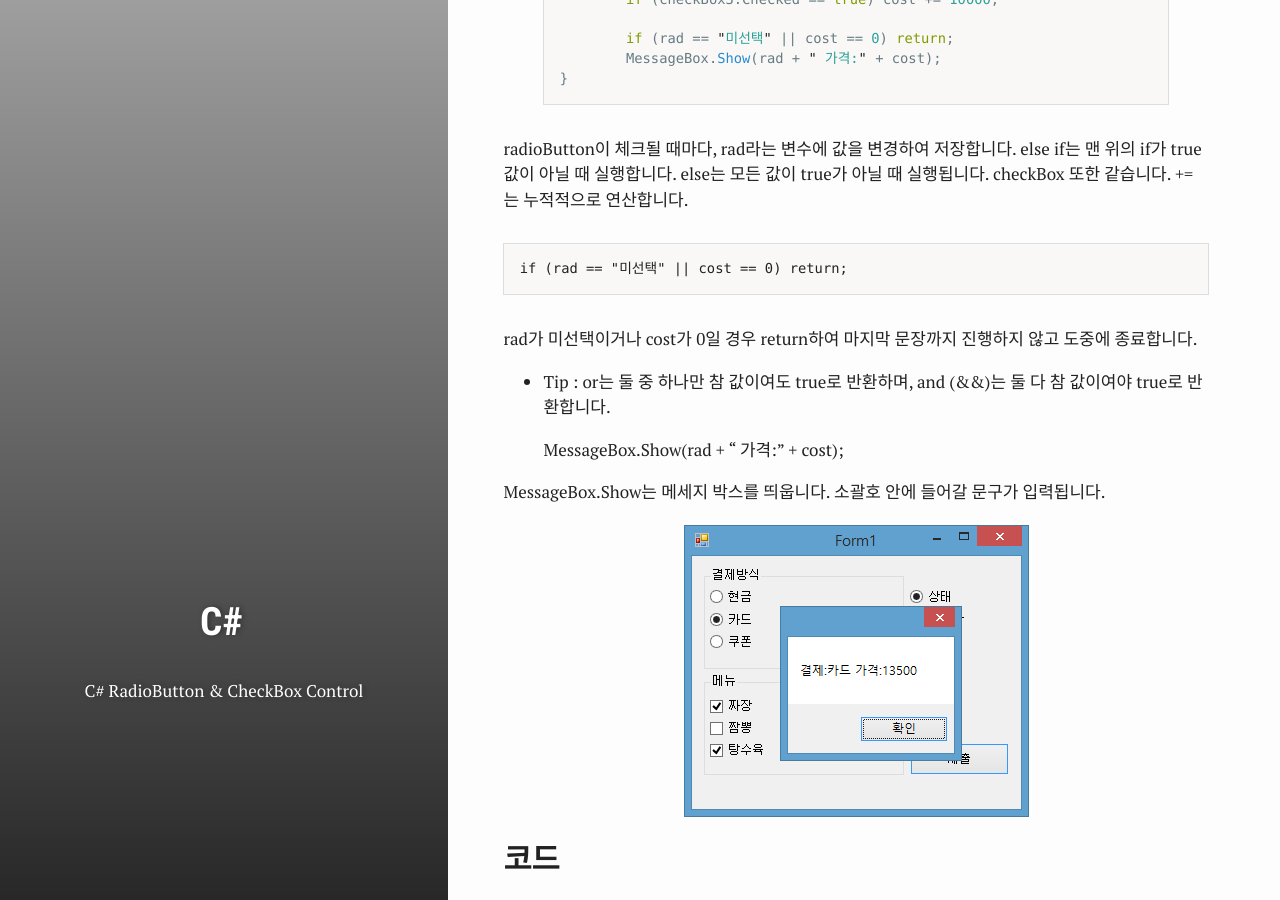
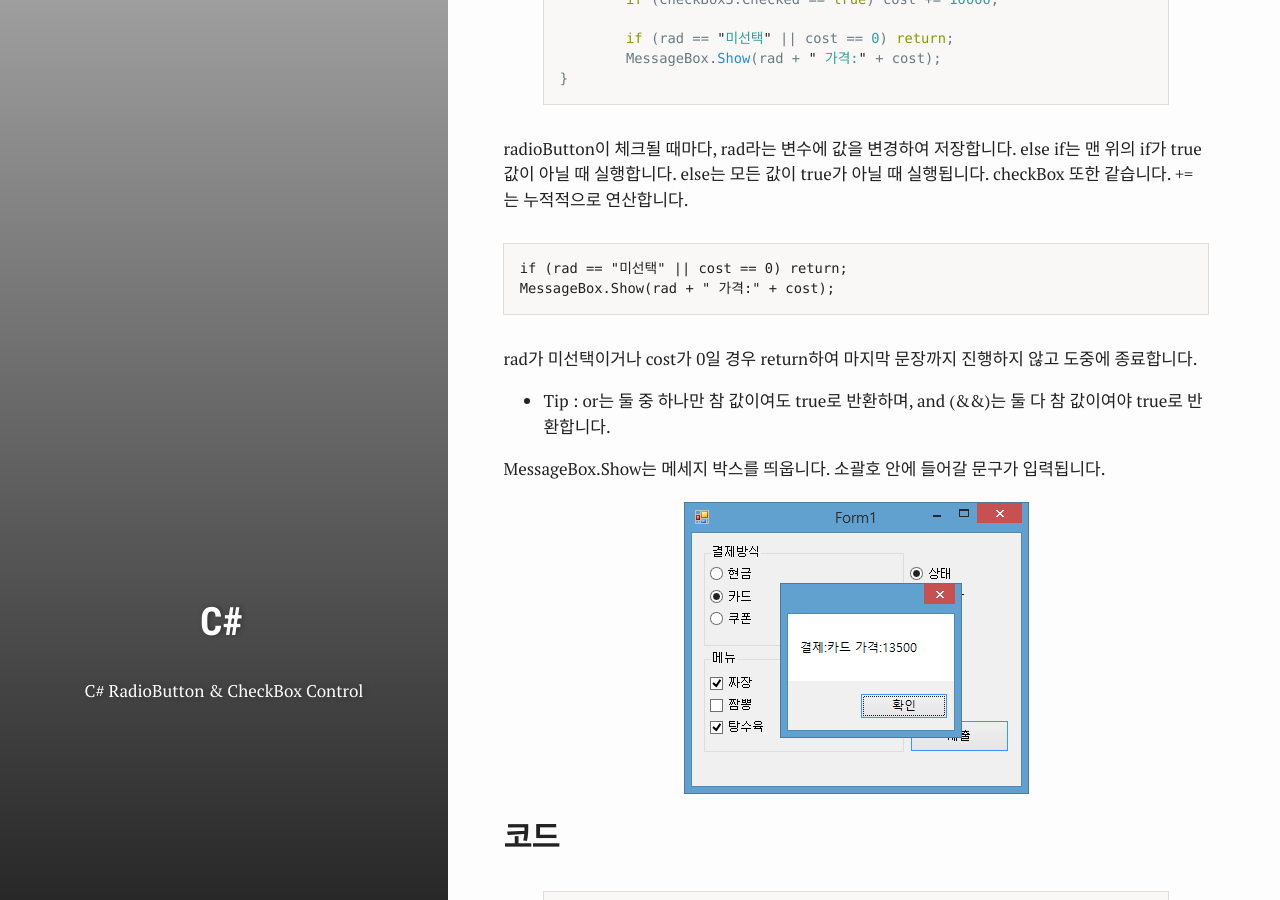
Before and after one commit to test076923/076923.github.io, a Jekyll site: the page built from _posts/2017-07-30-C#-5.md, in a window 1280 px wide and 900 px high, scrolled down 3935 px. Built offline with Jekyll 4.4.1, drawn with Linux system fonts in a browser that asks for light colours.

Commit message:
Update 2017-07-30-C#-5.md

```diff
--- a/_posts/2017-07-30-C#-5.md
+++ b/_posts/2017-07-30-C#-5.md
@@ -152,16 +152,12 @@ else if는 맨 위의 if가 true값이 아닐 때 실행합니다. else는 모
 
 
 	if (rad == "미선택" || cost == 0) return;
-
+	MessageBox.Show(rad + " 가격:" + cost);
 
 
 rad가 미선택이거나 cost가 0일 경우 return하여 마지막 문장까지 진행하지 않고 도중에 종료합니다.
 
 * Tip : or는 둘 중 하나만 참 값이여도 true로 반환하며, and (&&)는 둘 다 참 값이여야 true로 반환합니다.
-
-
-	MessageBox.Show(rad + " 가격:" + cost);
-
 
 MessageBox.Show는 메세지 박스를 띄웁니다. 소괄호 안에 들어갈 문구가 입력됩니다.
 
```
